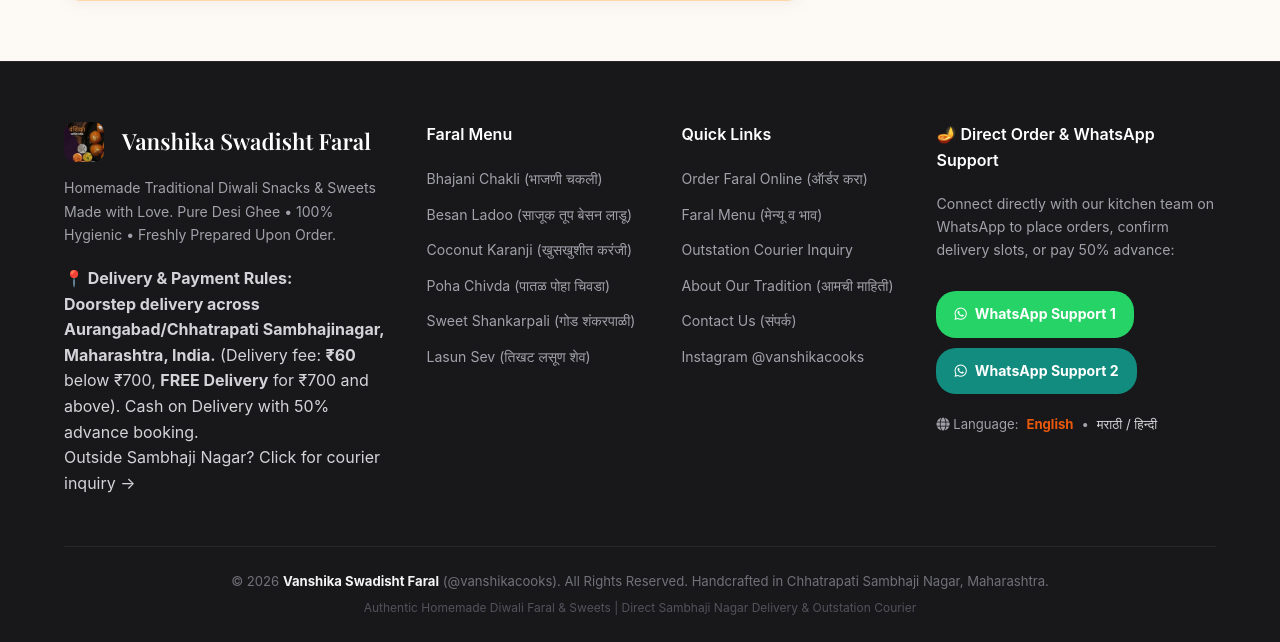
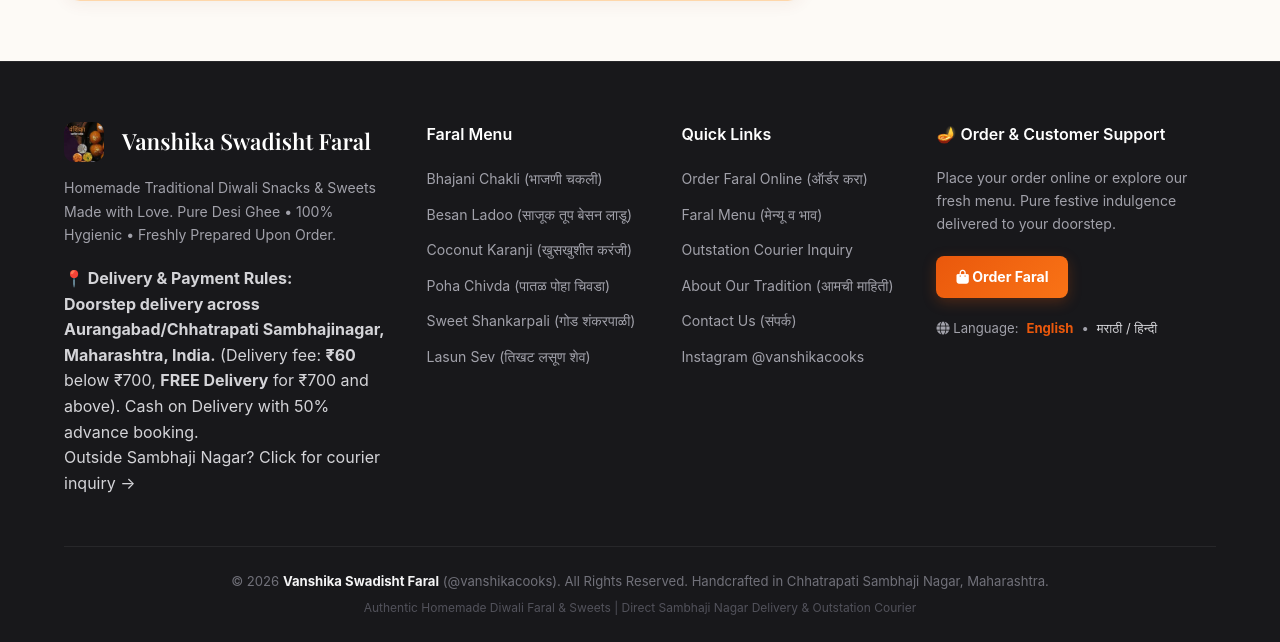
Before and after one commit to flawiya/vanshika-cooks-website, a Flask app: page /cart in a window 1280 px wide. Shown: the part 1943-2585 px from the top of the page. Run offline with Flask 3, Linux system fonts and the light colour scheme; data comes from the database, SQL or seed files in the repository; some web fonts are replaced.

Commit message:
fix: remove direct whatsapp support buttons from footer and drawer

```diff
--- a/templates/base.html
+++ b/templates/base.html
@@ -143,14 +143,9 @@
             </nav>
 
             <div class="drawer-footer">
-                <div class="flex flex-col gap-2">
-                    <a href="{{ url_for('order_whatsapp', channel=1) }}" target="_blank" rel="noopener" class="btn-whatsapp-header full-width">
-                        <i class="fab fa-whatsapp"></i> {% if current_lang == 'hi' %}व्हॉट्सॲप संवाद १{% else %}WhatsApp Chat 1{% endif %}
-                    </a>
-                    <a href="{{ url_for('order_whatsapp', channel=2) }}" target="_blank" rel="noopener" class="btn-whatsapp-header full-width" style="background: #128c7e;">
-                        <i class="fab fa-whatsapp"></i> {% if current_lang == 'hi' %}व्हॉट्सॲप संवाद २{% else %}WhatsApp Chat 2{% endif %}
-                    </a>
-                </div>
+                <a href="{{ url_for('checkout') }}" class="btn-primary-gradient full-width text-center" style="display: block; padding: 12px 18px; border-radius: 8px; color: #fff; font-weight: 700; text-decoration: none; text-align: center;">
+                    <i class="fas fa-shopping-bag mr-2"></i> {{ t.order_now }}
+                </a>
             </div>
         </div>
     </div>
@@ -213,16 +208,19 @@
                     </ul>
                 </div>
 
-                <!-- Col 4: Quick Order on WhatsApp -->
-                <div class="footer-col whatsapp-box-col">
-                    <h4 class="footer-heading">🪔 {% if current_lang == 'hi' %}थेट ऑर्डर व व्हॉट्सॲप मदत{% else %}Direct Order & WhatsApp Support{% endif %}</h4>
-                    <p class="footer-desc">{% if current_lang == 'hi' %}ऑर्डर निश्चित करण्यासाठी व ५०% ॲडव्हान्स भरण्यासाठी आमच्या टीमशी व्हॉट्सॲपवर संपर्क करा:{% else %}Connect directly with our kitchen team on WhatsApp to place orders, confirm delivery slots, or pay 50% advance:{% endif %}</p>
-                    <div class="flex flex-col gap-2 mt-3">
-                        <a href="{{ url_for('order_whatsapp', channel=1) }}" target="_blank" rel="noopener" class="btn-whatsapp-footer">
-                            <i class="fab fa-whatsapp"></i> {% if current_lang == 'hi' %}व्हॉट्सॲप मदत केंद्र १{% else %}WhatsApp Support 1{% endif %}
-                        </a>
-                        <a href="{{ url_for('order_whatsapp', channel=2) }}" target="_blank" rel="noopener" class="btn-whatsapp-footer" style="background: #128c7e;">
-                            <i class="fab fa-whatsapp"></i> {% if current_lang == 'hi' %}व्हॉट्सॲप मदत केंद्र २{% else %}WhatsApp Support 2{% endif %}
+                <!-- Col 4: Order & Customer Support -->
+                <div class="footer-col">
+                    <h4 class="footer-heading">🪔 {% if current_lang == 'hi' %}ऑर्डर व ग्राहक सेवा{% else %}Order & Customer Support{% endif %}</h4>
+                    <p class="footer-desc">
+                        {% if current_lang == 'hi' %}
+                        ऑनलाइन ऑर्डर नोंदवा किंवा मेन्यू तपासा. आम्ही ताजी फराळ पेटी थेट तुमच्या दारात पोहोचवू.
+                        {% else %}
+                        Place your order online or explore our fresh menu. Pure festive indulgence delivered to your doorstep.
+                        {% endif %}
+                    </p>
+                    <div class="mt-3">
+                        <a href="{{ url_for('checkout') }}" class="btn-primary-gradient" style="display: inline-block; padding: 10px 20px; font-size: 0.88rem; border-radius: 8px; text-decoration: none; color: #fff; font-weight: 700;">
+                            <i class="fas fa-shopping-bag mr-2"></i> {{ t.order_now }}
                         </a>
                     </div>
 
```
